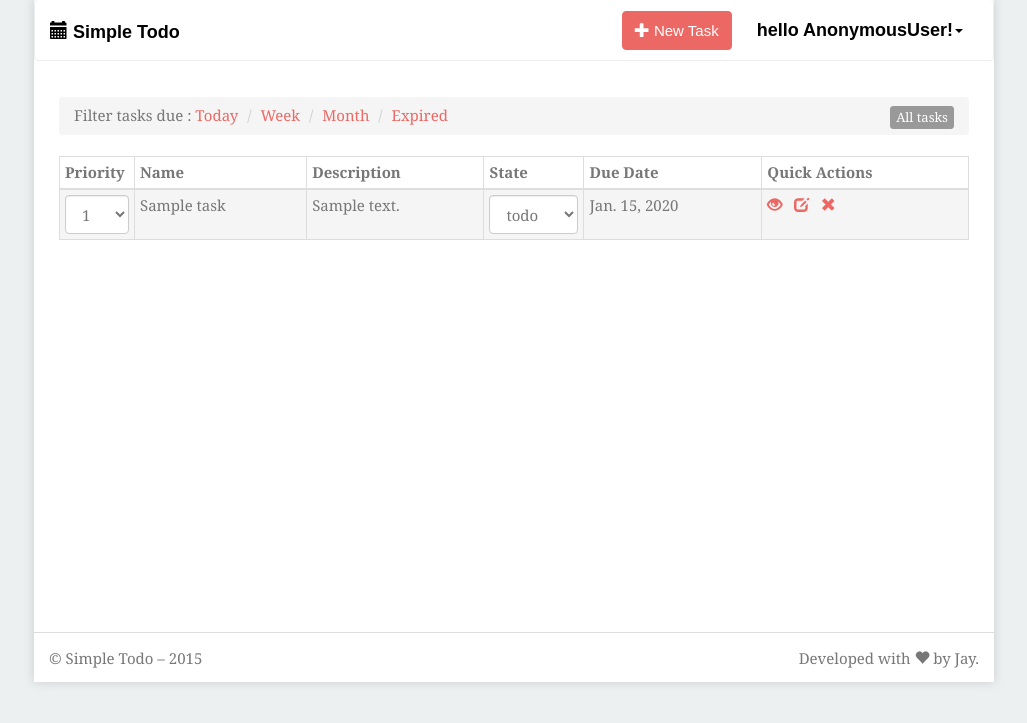
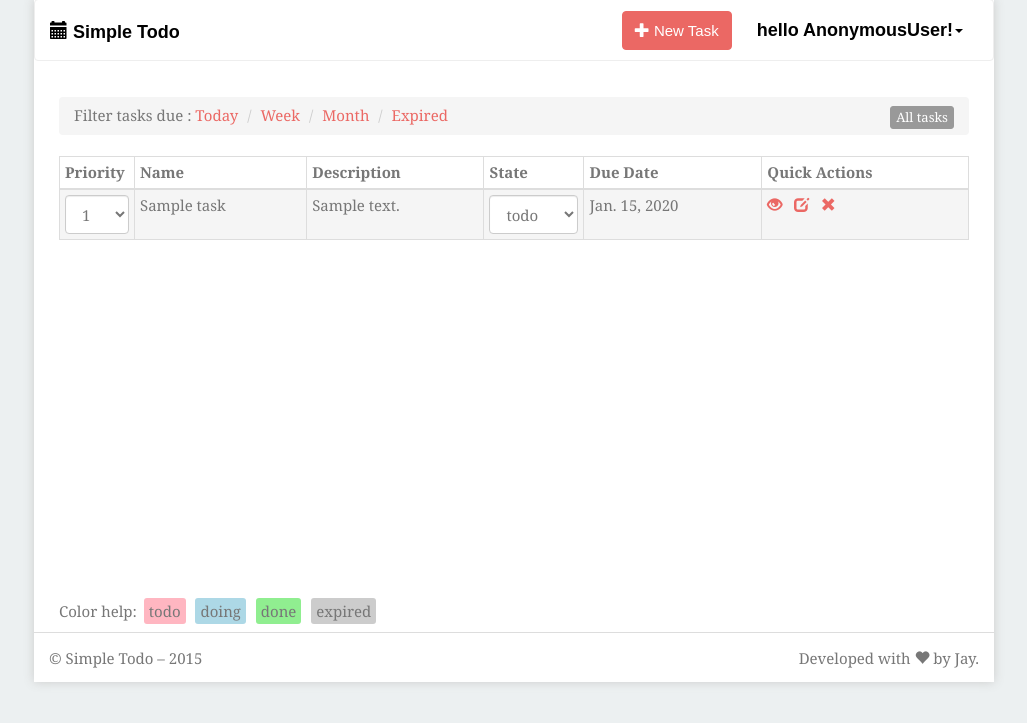
Before and after one commit to nice/todo, a Django app: template static/website/templates/index.html in a window 1280 px wide. Shown: the part 16-739 px from the top of the page, without its empty margins (126-1153 px from the left). Run offline with Django 3.2, Linux system fonts and the light colour scheme; the template is opened without the code that fills it: values that come from a table or form of the project are taken from there, others are empty; tables that the repository leaves empty hold one stand-in row (values such as "Sample post"); parts of the project's set-up code (start-up, migrations or seed data) failed here and were passed over; some libraries are stand-ins or nearby versions; some web fonts are replaced.

Commit message:
added color code help

```diff
--- a/static/website/css/main.css
+++ b/static/website/css/main.css
@@ -59,7 +59,23 @@ body {
 .navbar-brand {
     text-transform: none;
 }
+.color-help {
+    position: absolute;
+    bottom: 50px;
+}
+.color-help span {
+    padding: 3px 5px;
+    margin: 0 3px;
+    -webkit-border-radius: 3px;
+       -moz-border-radius: 3px;
+        -ms-border-radius: 3px;
+         -o-border-radius: 3px;
+            border-radius: 3px;
+}
 /* structural styles */
+#tasks {
+    margin-bottom: 50px;
+}
 #page {
     max-width: 960px;
     margin: 15px auto;
--- a/static/website/js/main.js
+++ b/static/website/js/main.js
@@ -162,8 +162,12 @@ $(document).ready(function() {
                 state: state
             },
             success: function(data) {
-                $tr.removeClass();
-                $tr.addClass(state);
+                if ( $tr.hasClass('expired') && state != 'done') {
+                    //do nothing
+                } else {
+                    $tr.removeClass();
+                    $tr.addClass(state);
+                }
                 console.log('state updated');
                 dejaxify();
             }
--- a/static/website/templates/index.html
+++ b/static/website/templates/index.html
@@ -128,6 +128,14 @@
         </div> <!-- .primary -->
         <div class="clearfix"></div>
 
+        <br><br>
+        <p class='color-help'>
+            Color help:
+            <span class="todo">todo</span>
+            <span class="doing">doing</span>
+            <span class="done">done</span>
+            <span class="expired">expired</span>
+        </p>
         <div id="page-footer">
             <div class="pull-left">
                 &copy; Simple Todo &ndash; 2015
@@ -138,7 +146,6 @@
         </div>
         <div class="clearfix"></div>
     </div> <!-- .wrapper -->
-
 </div> <!-- #page -->
 
 <!-- task modal -->
--- a/todo/settings.py
+++ b/todo/settings.py
@@ -88,7 +88,7 @@ STATIC_URL = '/static/'
 # Parse database configuration from $DATABASE_URL
 import dj_database_url
 from django.conf.global_settings import TEMPLATE_CONTEXT_PROCESSORS as TCP
-DATABASES['default'] =  dj_database_url.config()
+# DATABASES['default'] =  dj_database_url.config()
 
 # Honor the 'X-Forwarded-Proto' header for request.is_secure()
 SECURE_PROXY_SSL_HEADER = ('HTTP_X_FORWARDED_PROTO', 'https')
--- a/website/templatetags/custom_tags.py
+++ b/website/templatetags/custom_tags.py
@@ -12,7 +12,7 @@ def active(request, pattern):
 
 @register.simple_tag
 def expired(task):
-    if task.due_date < date.today():
+    if task.due_date < date.today() and task.state != 'done':
         return 'expired'
 
 # settings value
```
